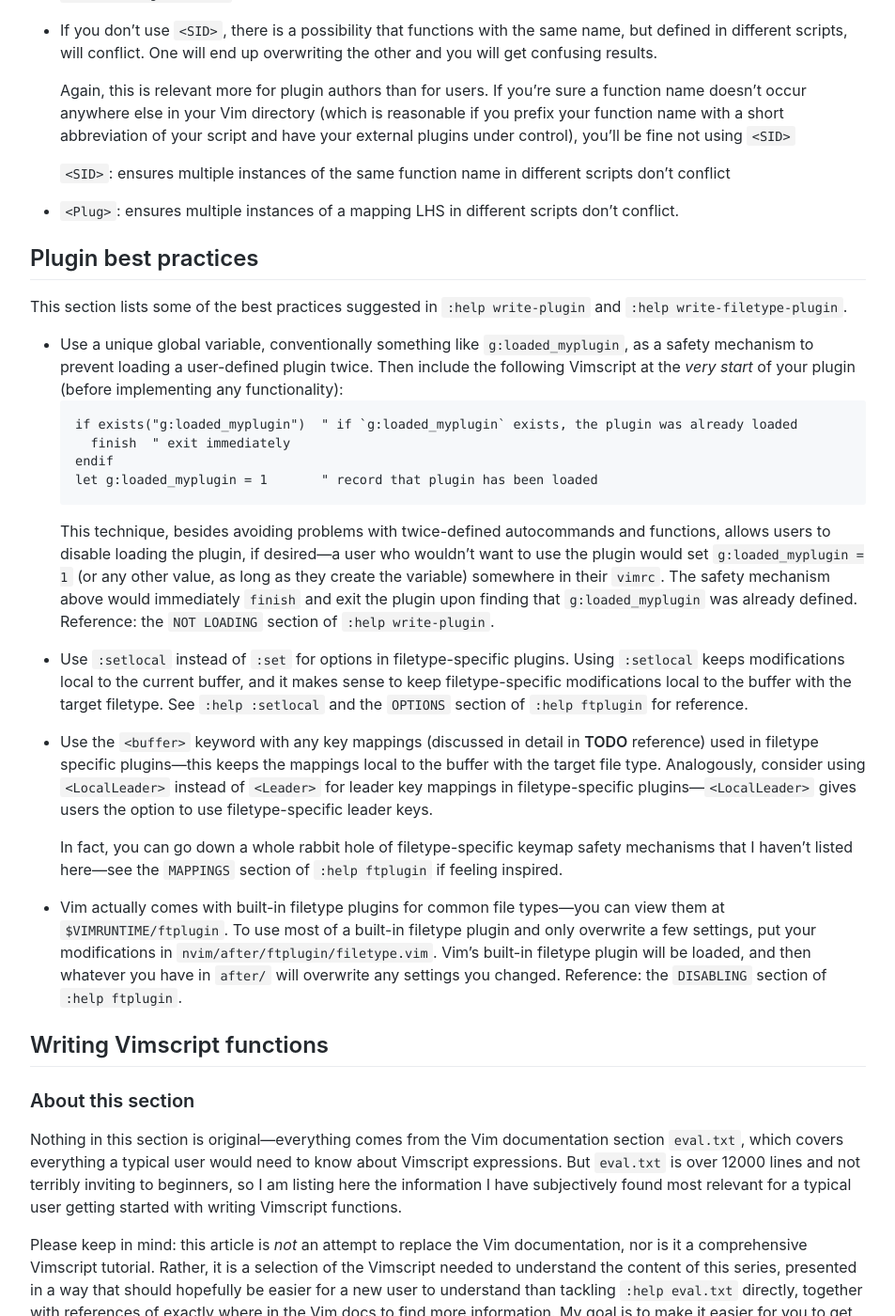
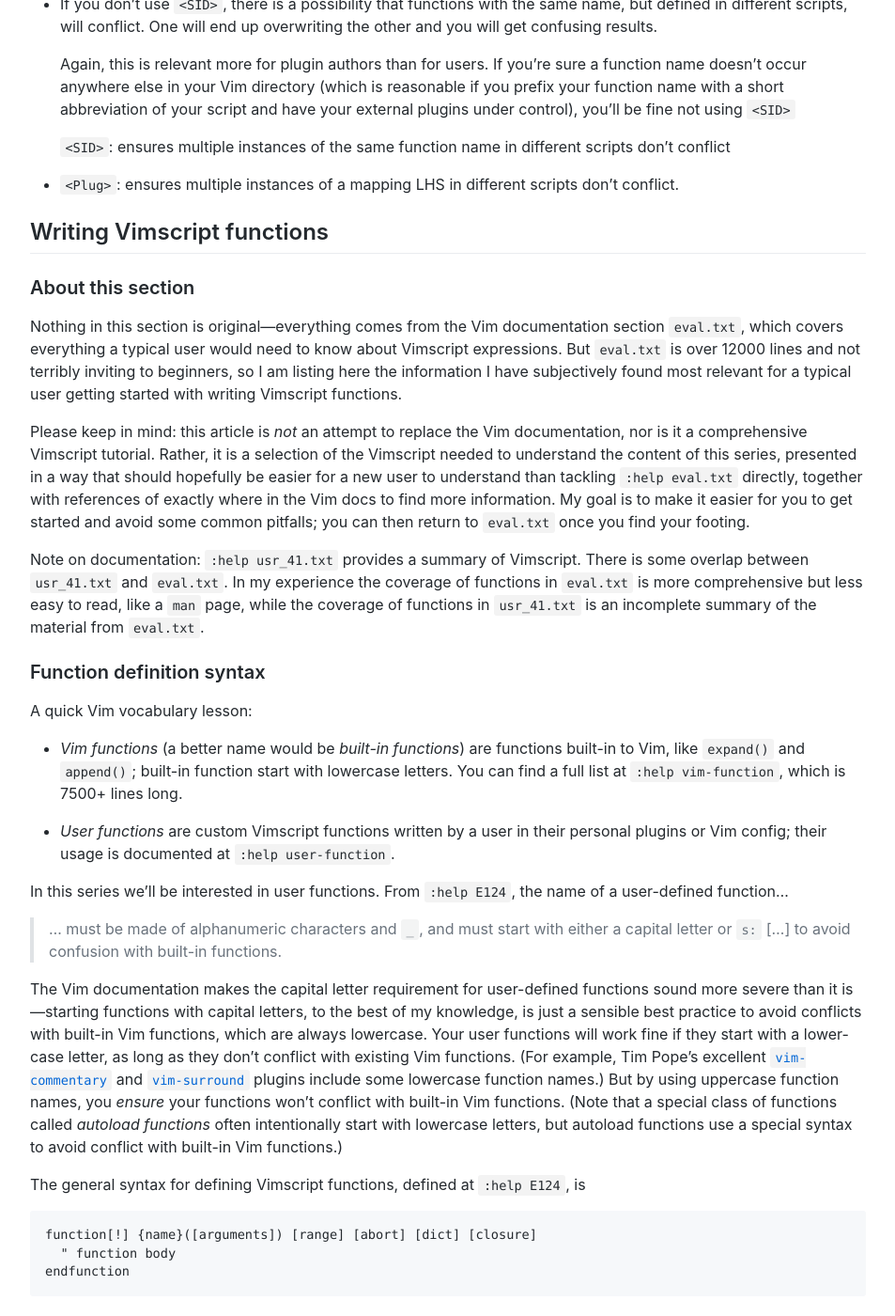
Before and after one commit to ejmastnak/ejmastnak.github.io, a Jekyll site: the page built from tutorials/vim-latex/vimscript.md, in a window 1280 px wide and 1400 px high, scrolled down 9656 px. Shown: the whole window at 94% size, without its empty margins (163-1116 px from the left). Built offline with Jekyll 4.4.1, drawn with Linux system fonts in a browser that asks for light colours; some of the changed text lies outside the part shown.

Commit message:
Polish autoload function section

````diff
--- a/tutorials/vim-latex/vimscript.md
+++ b/tutorials/vim-latex/vimscript.md
@@ -28,7 +28,6 @@ This article provides a theoretical background for use of Vimscript in filetype-
   * [Script-local mappings](#script-local-mappings)
     * [Recipe: mapping to script-local functions](#recipe-mapping-to-script-local-functions)
     * [Understanding what could go wrong if you don't follow best practices](#understanding-what-could-go-wrong-if-you-dont-follow-best-practices)
-* [Plugin best practices](#plugin-best-practices)
 * [Writing Vimscript functions](#writing-vimscript-functions)
   * [About this section](#about-this-section)
   * [Function definition syntax](#function-definition-syntax)
@@ -369,38 +368,7 @@ Often, regular users writing plugins for themselves won't find compelling reason
 
   `<SID>`: ensures multiple instances of the same function name in different scripts don't conflict
 
-
 - `<Plug>`: ensures multiple instances of a mapping LHS in different scripts don't conflict.
-
-
-## Plugin best practices
-This section lists some of the best practices suggested in `:help write-plugin` and `:help write-filetype-plugin`.
-
-- Use a unique global variable, conventionally something like `g:loaded_myplugin`, as a safety mechanism to prevent loading a user-defined plugin twice.
-  Then include the following Vimscript at the *very start* of your plugin (before implementing any functionality):
-  ```vim
-  if exists("g:loaded_myplugin")  " if `g:loaded_myplugin` exists, the plugin was already loaded
-    finish  " exit immediately
-  endif
-  let g:loaded_myplugin = 1       " record that plugin has been loaded
-  ```
-  This technique, besides avoiding problems with twice-defined autocommands and functions, allows users to disable loading the plugin, if desired---a user who wouldn't want to use the plugin would set `g:loaded_myplugin = 1` (or any other value, as long as they create the variable) somewhere in their `vimrc`.
-  The safety mechanism above would immediately `finish` and exit the plugin upon finding that `g:loaded_myplugin` was already defined.
-  Reference: the `NOT LOADING` section of `:help write-plugin`.
-
-- Use `:setlocal` instead of `:set` for options in filetype-specific plugins.
-  Using `:setlocal` keeps modifications local to the current buffer, and it makes sense to keep filetype-specific modifications local to the buffer with the target filetype.
-  See `:help :setlocal` and the `OPTIONS` section of `:help ftplugin` for reference.
-
-- Use the `<buffer>` keyword with any key mappings (discussed in detail in **TODO** reference) used in filetype specific plugins---this keeps the mappings local to the buffer with the target file type.
-  Analogously, consider using `<LocalLeader>` instead of `<Leader>` for leader key mappings in filetype-specific plugins---`<LocalLeader>` gives users the option to use filetype-specific leader keys.
-
-  In fact, you can go down a whole rabbit hole of filetype-specific keymap safety mechanisms that I haven't listed here---see the `MAPPINGS` section of `:help ftplugin` if feeling inspired.
-
-- Vim actually comes with built-in filetype plugins for common file types---you can view them at `$VIMRUNTIME/ftplugin`.
-  To use most of a built-in filetype plugin and only overwrite a few settings, put your modifications in `nvim/after/ftplugin/filetype.vim`.
-  Vim's built-in filetype plugin will be loaded, and then whatever you have in `after/` will overwrite any settings you changed.
-  Reference: the `DISABLING` section of `:help ftplugin`.
 
 
 ## Writing Vimscript functions
@@ -601,23 +569,32 @@ nnoremap <SID>XYZ :call <SID>TexCompile()<CR>
 But it is conventional to use similar names for the `<Plug>` mapping, `<SID` mapping, and function definition.
 
 ### Autoload functions
-See `:help autoload-functions`.
-Basically...
-- In an `autoload/` directory somewhere in your Vim `runtimepath`, create a Vimscript file `my_functions.vim`.
-  Inside `autoload/my_functions.vim`, define a function with the syntax
+I briefly cover autoload functions here only for the sake of completeness.
+You probably won't use them for your own purposes, but the VimTeX plugin makes heavy use of autoload functions, so you might run into them when browsing the VimTeX source code.
+
+Summarizing somewhat, autoload functions are essentially an optimization to slightly lower Vim's start-up time---instead of Vim reading and loading them into memory during initial start-up, like regular functions, Vim will load autoload functions only when they are first called.
+On modern hardware, the resulting decrease in start-up time will be noticeable only for a large plugin with hundreds of functions, like VimTeX.
+
+Here is the basic workflow for using autoload functions:
+
+- In an `autoload/` directory somewhere in your Vim `runtimepath`, create a Vimscript file, for example `my_function_script.vim`.
+
+- Inside `autoload/my_function_script.vim`, define a function with the syntax
   ```
-  function my_functions#function_name()
+  function my_function_script#function_name()
     " function body
   endfunction
   ```
-  The general syntax is `{filename}#{function-name}`.
-  The `filename` must exactly match the name of the Vimscript file within which the function is defined.
+  The general naming syntax is `{filename}#{function-name}`, where
+  `{filename}` must exactly match the name of the Vimscript file within which the function is defined.
   When autoloading functions, it is conventional that `function-name` starts with lowercase characters.
 
-  Call the function as `call my_functions#function_name()`.
-  What happens: Vim recognizes the `{filename}#{function-name}` syntax, realizes the function is an autoload function, and searches all `autoload` directories in your Vim `runtimepath` for files name `filename`, then within these files searchs for functions named `function_name`.
-  If a match is found, a function is loaded into memory and should be visible with `:function`.
+- When needed, call the function using `call my_function_script#function_name()`.
 
+  Here is what happens: Vim recognizes the `{filename}#{function-name}` syntax, realizes the function is an autoload function, and searches all `autoload` directories in your Vim `runtimepath` for files name `filename`, then within these files searchs for functions named `function_name`.
+  If a match is found, a function is loaded into memory, can be called by the user, and should be visible with `:function`.
+
+You can find official documentation of autoload functions at `:help autoload-functions`, and
 
 <!-- **Variables** -->
 <!-- - For declaring internal variables, see `:help internal-variables` -->
````
